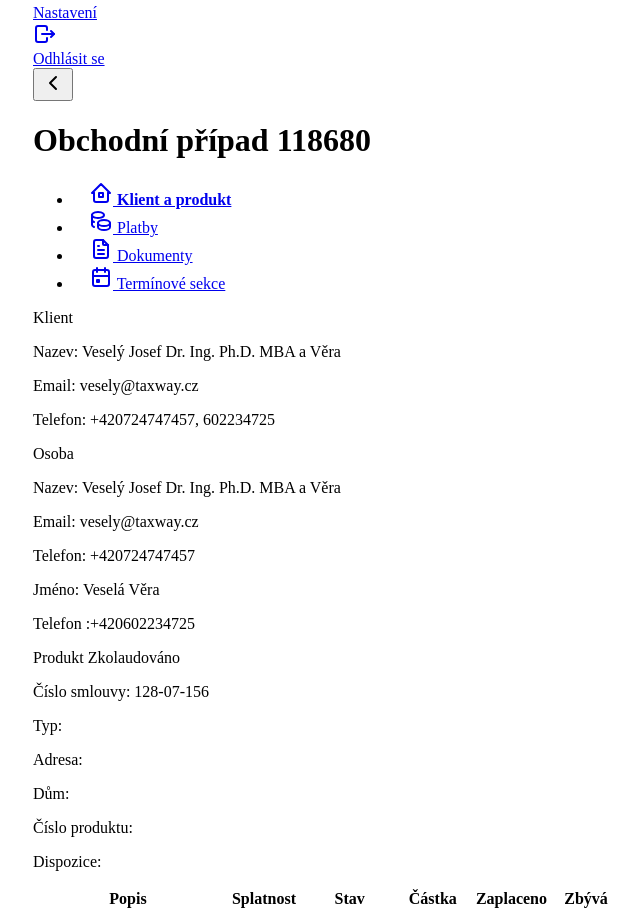
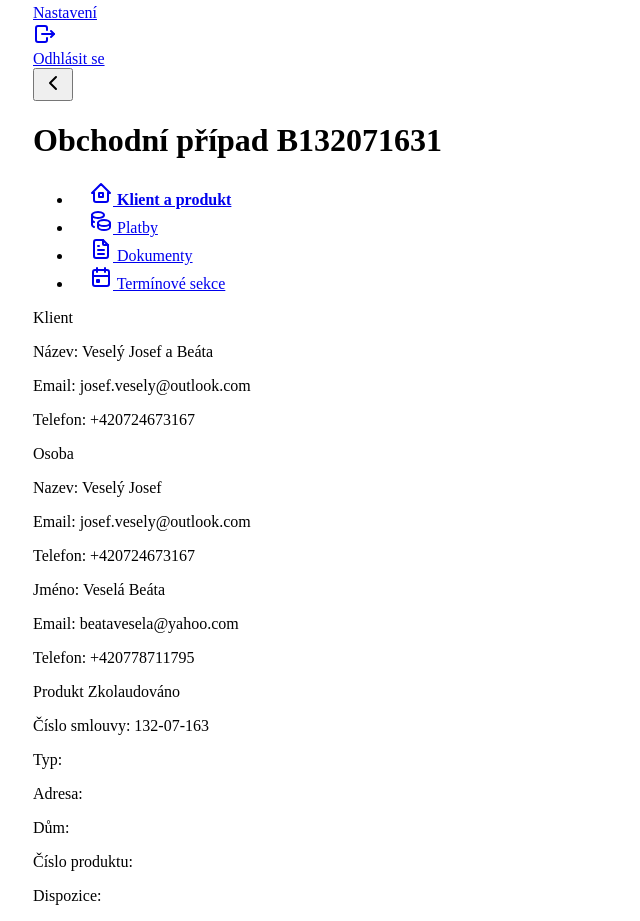
Before and after one commit to TomVitha/ois-vue, a Vue app: page /dois/obchodni-pripad in a window 1280 px wide. Shown: the part 585-1506 px from the top of the page, without its empty margins (247-887 px from the left). Built offline with nearby package versions, Linux system fonts and the light colour scheme.

Commit message:
Change and unify placeholder data

```diff
--- a/src/views/DOIS/ObchodniPripad.vue
+++ b/src/views/DOIS/ObchodniPripad.vue
@@ -37,7 +37,7 @@
 </script>
 
 <template>
-  <PageTemplate title="Obchodní případ 118680" back-to="/dois/obchodni-pripady">
+  <PageTemplate title="Obchodní případ B132071631" back-to="/dois/obchodni-pripady">
     <ul class="nav nav-underline border-bottom flex-nowrap scroll-x mb-3" data-bs-toggle="tabs" role="tablist">
       <li class="nav-item" role="presentation">
         <a href="#tab-1" class="nav-link text-nowrap active" data-bs-toggle="tab" aria-selected="true" role="tab" draggable="false">
@@ -114,10 +114,9 @@
                     <div class="card-title">Klient</div>
                   </div>
                   <div class="card-body">
-                    <!-- TEMP -->
-                    <p>Nazev: Veselý Josef Dr. Ing. Ph.D. MBA a Věra</p>
-                    <p>Email: vesely@taxway.cz</p>
-                    <p>Telefon: +420724747457, 602234725</p>
+                    <p>Název: Veselý Josef a Beáta</p>
+                    <p>Email: josef.vesely@outlook.com</p>
+                    <p>Telefon: +420724673167</p>
                   </div>
                 </div>
               </div>
@@ -128,13 +127,14 @@
                   </div>
                   <!-- TEMP -->
                   <div class="card-body">
-                    <p>Nazev: Veselý Josef Dr. Ing. Ph.D. MBA a Věra</p>
-                    <p>Email: vesely@taxway.cz</p>
-                    <p>Telefon: +420724747457</p>
+                    <p>Nazev: Veselý Josef</p>
+                    <p>Email: josef.vesely@outlook.com</p>
+                    <p>Telefon: +420724673167</p>
                   </div>
                   <div class="card-body">
-                    <p>Jméno: Veselá Věra</p>
-                    <p>Telefon :+420602234725</p>
+                    <p>Jméno: Veselá Beáta</p>
+                    <p>Email: beatavesela@yahoo.com</p>
+                    <p>Telefon: +420778711795</p>
                   </div>
                 </div>
               </div>
@@ -151,7 +151,7 @@
                     </div>
                   </div>
                   <div class="card-body">
-                    <p>Číslo smlouvy: 128-07-156</p>
+                    <p>Číslo smlouvy: 132-07-163</p>
                     <p>Typ: </p>
                     <p>Adresa: </p>
                     <p>Dům: </p>
--- a/src/views/DOIS/ObchodniPripady.vue
+++ b/src/views/DOIS/ObchodniPripady.vue
@@ -63,10 +63,10 @@
                 <tr>
                   <td>
                     <!-- TODO: Router params ?? -->
-                    <RouterLink to="/dois/obchodni-pripad" class="text-reset">B152010372</RouterLink>
+                    <RouterLink to="/dois/obchodni-pripad" class="text-reset">B132071631</RouterLink>
                   </td>
                   <td>Osoba</td>
-                  <td>Veselý Pavel a Martina</td>
+                  <td>Veselý Josef a Beáta</td>
                 </tr>
               </tbody>
             </table>
```
